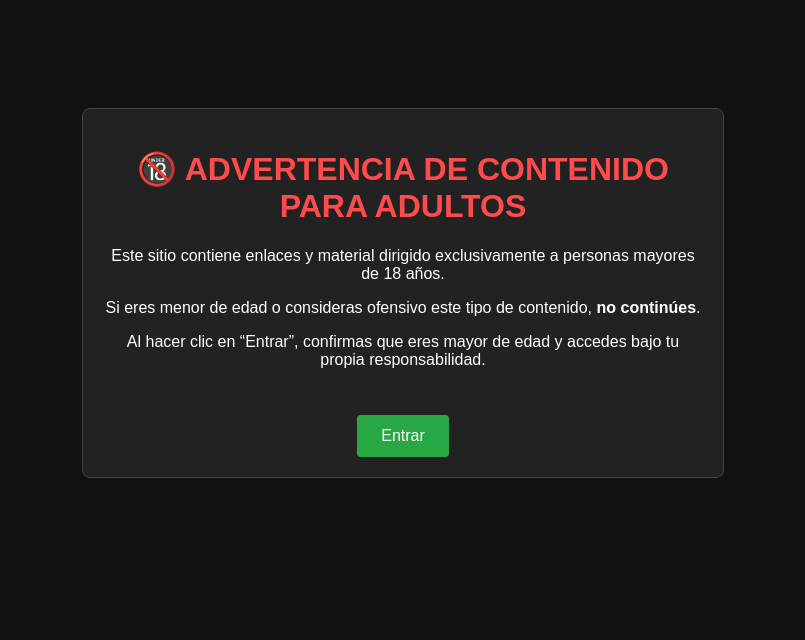
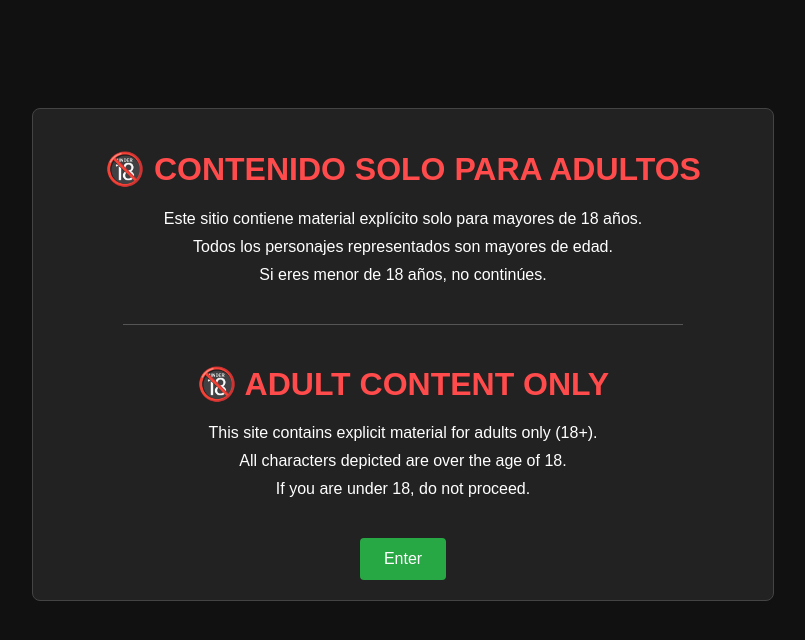
Before and after one commit to danasdan10-spec/warning18, a plain HTML site: page index.html in a window 1280 px wide. Shown: the whole page, without its empty margins (237-1042 px from the left). Drawn offline with Linux system fonts and the light colour scheme.

Commit message:
Update index.html

```diff
--- a/index.html
+++ b/index.html
@@ -2,7 +2,7 @@
 <html lang="es">
 <head>
   <meta charset="UTF-8">
-  <title>Advertencia +18</title>
+  <title>+18 / Adult Content Warning</title>
   <style>
     body {
       font-family: Arial, sans-serif;
@@ -12,7 +12,7 @@
       padding-top: 100px;
     }
     .container {
-      max-width: 600px;
+      max-width: 700px;
       margin: 0 auto;
       padding: 20px;
       border: 1px solid #444;
@@ -35,15 +35,32 @@
     button:hover {
       background-color: #218838;
     }
+    p {
+      margin: 10px 0;
+    }
+    hr {
+      margin: 40px auto;
+      width: 80%;
+      border: 0;
+      border-top: 1px solid #555;
+    }
   </style>
 </head>
 <body>
   <div class="container">
-    <h1>🔞 ADVERTENCIA DE CONTENIDO PARA ADULTOS</h1>
-    <p>Este sitio contiene enlaces y material dirigido exclusivamente a personas mayores de 18 años.</p>
-    <p>Si eres menor de edad o consideras ofensivo este tipo de contenido, <strong>no continúes</strong>.</p>
-    <p>Al hacer clic en “Entrar”, confirmas que eres mayor de edad y accedes bajo tu propia responsabilidad.</p>
-    <button onclick="window.location.href='https://linktr.ee/machine.ai'">Entrar</button>
+    <h1>🔞 CONTENIDO SOLO PARA ADULTOS</h1>
+    <p>Este sitio contiene material explícito solo para mayores de 18 años.</p>
+    <p>Todos los personajes representados son mayores de edad.</p>
+    <p>Si eres menor de 18 años, no continúes.</p>
+
+    <hr>
+
+    <h1>🔞 ADULT CONTENT ONLY</h1>
+    <p>This site contains explicit material for adults only (18+).</p>
+    <p>All characters depicted are over the age of 18.</p>
+    <p>If you are under 18, do not proceed.</p>
+
+    <button onclick="window.location.href='https://linktr.ee/machine.ai'">Enter</button>
   </div>
 </body>
 </html>
```
